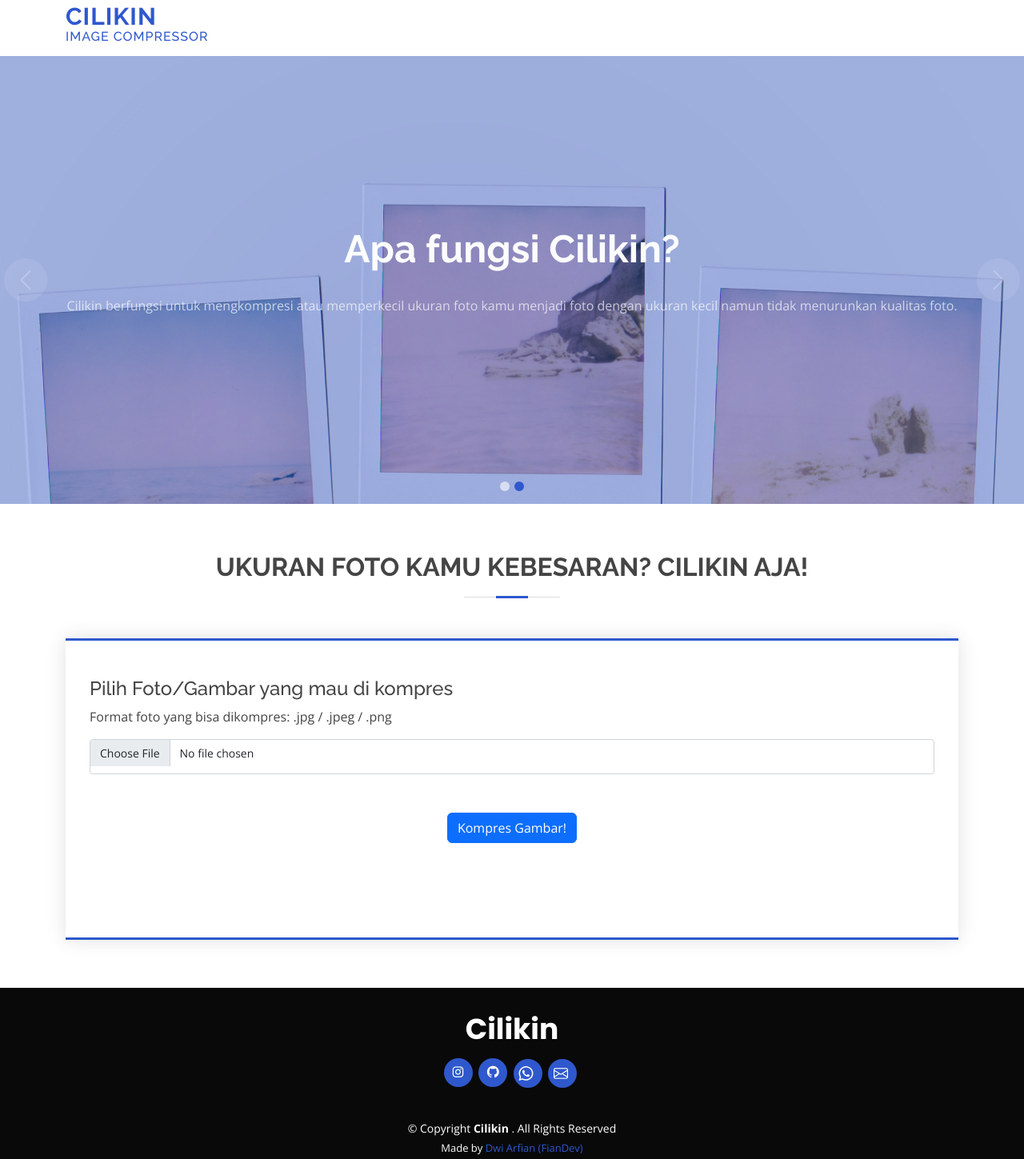
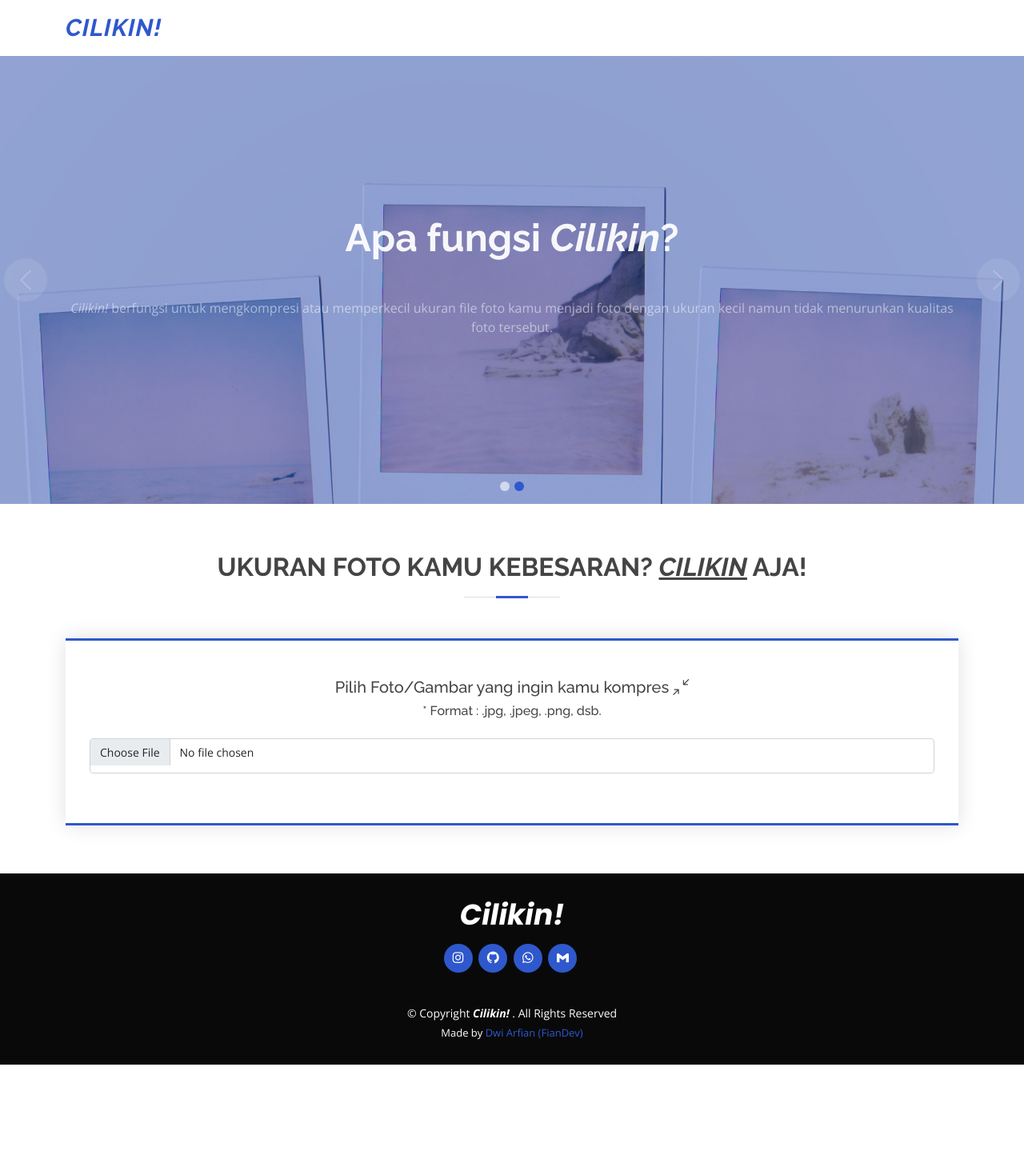
Before and after one commit to DwiArfian12/cilikin, a plain HTML site: page index.html in a window 1280 px wide. Shown: the whole page at 80% size. After the commit the page ends 1331 px from the top, so only its background shows below. Drawn offline with nearby package versions, Linux system fonts and the light colour scheme.

Commit message:
Add files via upload

```diff
--- a/assets/css/style.css
+++ b/assets/css/style.css
@@ -407,7 +407,7 @@ h6 {
 
 #hero .carousel-item::before {
   content: "";
-  background-color: #2f59cd62;
+  background-color: #274db671;
 }
 
 #hero .carousel-container {
--- a/assets/js/main.js
+++ b/assets/js/main.js
@@ -270,6 +270,8 @@ function showSize() {
   var befSize = Math.round(file.size / 1024);
   const befTxt = document.getElementById("befSize");
   befTxt.innerHTML = "Ukuran file upload: "+(befSize)+" KB";
+  const comBtn = document.getElementById("comBtn");
+  comBtn.style.display = "block";
 }
 
 function compress() {
@@ -290,7 +292,7 @@ function compress() {
         var befSize = Math.round(file.size / 1024);
         var aftSize = Math.round(blob.size / 1024);
         const url = URL.createObjectURL(blob);
-        const hasilTxt = document.getElementById("hasilTxt");
+        const divOutput = document.getElementById("divOutput");
         const downloadBtn = document.getElementById("download-btn");
         downloadBtn.href = url;
         var nama = "cilikin - "+file.name;
@@ -301,9 +303,7 @@ function compress() {
         const sizeTxt = document.getElementById("sizeTxt");
         sizeTxt.innerHTML = "Ukuran file setelah kompresi: "+aftSize+" KB";
         output.src = url;
-        hasilTxt.style.display = "block";
-        downloadBtn.style.display = "block";
-        output.style.display = "block";
+        divOutput.style.display = "block";
       }, "image/jpeg", 0.5);
     }
   }
--- a/index.html
+++ b/index.html
@@ -3,7 +3,7 @@
   <head>
     <meta charset="utf-8">
     <meta content="width=device-width,initial-scale=1" name="viewport">
-    <title>Cilikin | FianDev</title>
+    <title>Cilikin! | FianDev</title>
     <meta content="" name="description">
     <meta content="" name="keywords">
     <link href="assets/img/icon.png" rel="icon">
@@ -21,7 +21,7 @@
     <header id="header" class="d-flex align-items-center">
       <div class="container d-flex align-items-center">
         <h1 class="logo me-auto">
-          <a href="index.html">CILIKIN <h6>Image Compressor</h6></a>
+          <a style="display: flex;" href="index.html"><i>Cilikin!</i></a>
         </h1>
       </div>
     </header>
@@ -32,17 +32,17 @@
           <div class="carousel-item active" style="background-image:url(assets/img/slide/kalk.jpg)">
             <div class="carousel-container">
               <div class="container">
-                <h2 class="animate__animated animate__fadeInDown">Welcome to <span>Cilikin</span>
+                <h2 class="animate__animated animate__fadeInDown">Selamat Datang di <span><i>Cilikin!</i></span>
                 </h2>
-                <p class="animate__animated animate__fadeInUp">Cilikin adalah website compressor gambar/foto secara online dan gratis!</p>
+                <p class="animate__animated animate__fadeInUp"><i>Cilikin!</i> adalah website kompres ukuran file gambar/foto secara online dan gratis!</p>
               </div>
             </div>
           </div>
           <div class="carousel-item" style="background-image:url(assets/img/slide/bil.jpg)">
             <div class="carousel-container">
               <div class="container">
-                <h2 class="animate__animated animate__fadeInDown">Apa fungsi Cilikin?</h2>
-                <p class="animate__animated animate__fadeInUp">Cilikin berfungsi untuk mengkompresi atau memperkecil ukuran foto kamu menjadi foto dengan ukuran kecil namun tidak menurunkan kualitas foto.</p>
+                <h2 class="animate__animated animate__fadeInDown">Apa fungsi <i>Cilikin</i>?</h2>
+                <p class="animate__animated animate__fadeInUp"><i>Cilikin!</i> berfungsi untuk mengkompresi atau memperkecil ukuran file foto kamu menjadi foto dengan ukuran kecil namun tidak menurunkan kualitas foto tersebut.</p>
               </div>
             </div>
           </div>
@@ -58,31 +58,29 @@
       <section id="calc" class="contact">
         <div class="container">
           <div class="section-title">
-            <h2>Ukuran Foto kamu kebesaran? cilikin aja!</h2>
+            <h2>Ukuran Foto kamu kebesaran? <i><u>Cilikin</u></i> aja!</h2>
           </div>
-          <div class="row">
+          <div class="row" style="text-align: center;">
             <div class="col-lg mt-5 mt-lg-0 d-flex align-items-stretch">
               <div class="php-email-form">
                 <div class="form-group mt-3">
-                    <h4>Pilih Foto/Gambar yang mau di kompres</h4>
-                    <p>Format foto yang bisa dikompres: .jpg / .jpeg / .png</p>
-                    <input class="form-control" onchange="showSize()" type="file" id="input">
+                    <h5>Pilih Foto/Gambar yang ingin kamu kompres  <i class="bi bi-arrows-angle-contract"></i></h5>
+                    <h6>* Format : .jpg, .jpeg, .png, dsb.</h6>
+                    <input class="form-control mt-4" onchange="showSize()" type="file" accept="image/*" id="input">
                     <p id="befSize"></p>
                   </div>
                   <div class="text-center mt-2">
-                    <button class="btn btn-primary mt-3" onclick="compress()">Kompres Gambar!</button>
+                    <button class="btn btn-primary mt-3" style="width: 100%; display: none;" id="comBtn" onclick="compress()">Kompres Gambar!</button>
                   </div>
-                  <h5 class="mt-4" id="hasilTxt" style="display: none;">Hasil Kompresi :</h5>
-                  <div class="form-group mt-3">
-                    <img src="" alt="Compressed Image" id="output" style="display: none; width: 400px;"><br>
-                    <p id="befTxt"></p>
-                    <p id="sizeTxt"></p>
+                  <div class="form-group mt-3" style="display: none;" id="divOutput">
+                    <h5 class="mt-4">Hasil Kompresi :</h5>
+                    <img src="" alt="Compressed Image" id="output" style="width: 50%;"><br>
+                    <p class="mt-3" id="befTxt">Size:</p>
+                    <p id="sizeTxt">Size:</p>
+                    <div class="text-center mt-2">
+                      <a download="hasilgambar.jpg" style="width: 100%;" class="btn btn-primary" href="" id="download-btn">Download Gambar</a>
+                    </div>
                 </div>
-                <div class="form-group mt-3">
-                    <div class="text-center mt-2">
-                        <a download="hasilgambar.jpg" class="btn btn-primary" href="" id="download-btn" style="display: none;">Download Gambar</a>
-                    </div>
-              </div>
             </div>
           </div>
         </div>
@@ -90,7 +88,7 @@
     </main>
     <footer id="footer">
       <div class="container">
-        <h3>Cilikin</h3>
+        <h3><i>Cilikin!</i></h3>
         <div class="social-links">
           <a href="https://instagram.com/d.arfian" class="instagram">
             <i class="bx bxl-instagram"></i>
@@ -98,15 +96,15 @@
           <a href="https://github.com/DwiArfian12" class="github">
             <i class="bx bxl-github"></i>
           </a>
-          <a href="https://wa.me/6285877043903" class="bi-whatsapp">
-            <i class="bx bxl-bi-whatsapp"></i>
+          <a href="https://wa.me/6285877043903" class="whatsapp">
+            <i class="bx bxl-whatsapp"></i>
           </a>
-          <a href="mailto:dwiarfiann@gmail.com" class="bi-envelope">
-            <i class="bx bxl-bi-envelope"></i>
+          <a href="mailto:dwiarfiann@gmail.com" class="gmail">
+            <i class="bx bxl-gmail"></i>
           </a>
         </div>
         <div class="copyright">&copy; Copyright <strong>
-            <span>Cilikin</span>
+            <span><i>Cilikin!</i></span>
           </strong>. All Rights Reserved </div>
         <div class="credits">Made by <a href="https://instagram.com/d.arfian">Dwi Arfian (FianDev)</a>
         </div>
```
